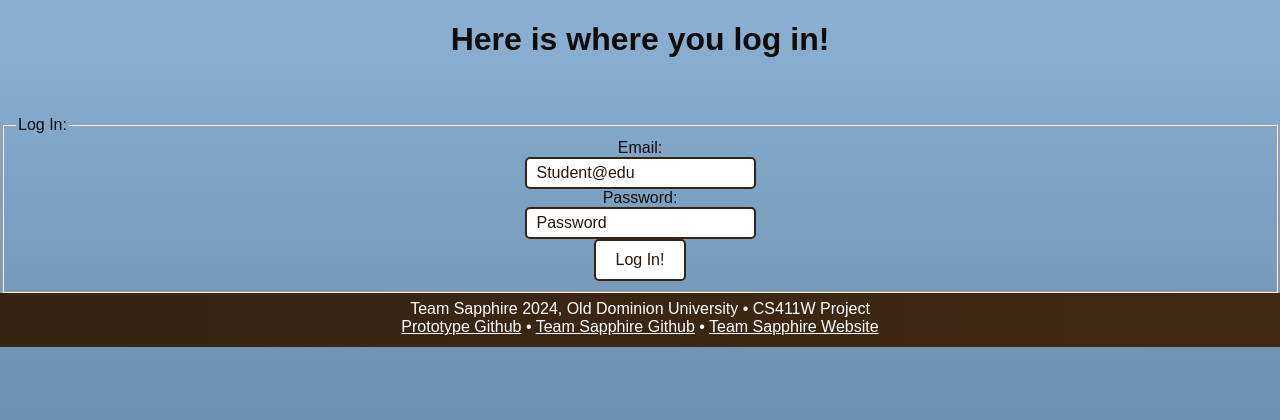
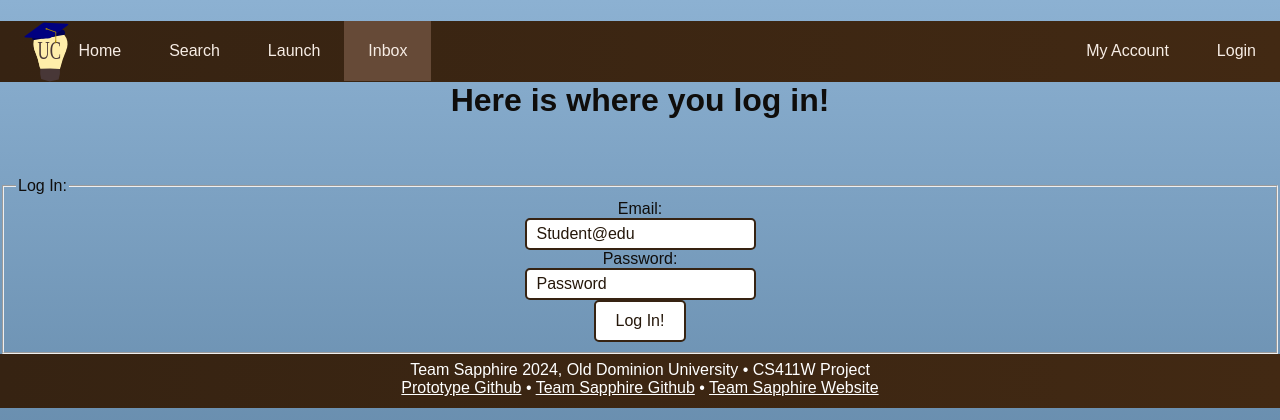
Before and after one commit to zwasique/F24-Sapphire, a Django app: template UConnect/database/templates/database/pages/login.html in a window 1280 px wide. Shown: the top 420 px of the page. Run offline with Django 5.2, Linux system fonts and the light colour scheme; the template is opened without the code that fills it, so the values that code supplies are empty.

Commit message:
going step by step added login url

```diff
--- a/UConnect/database/templates/database/pages/login.html
+++ b/UConnect/database/templates/database/pages/login.html
@@ -7,6 +7,16 @@
     <link rel="icon" type="image/x-icon" href="{% static '/images/logo.svg' %}">
 </head>
 <header>
+  <nav><div id="navbar">
+    <ul>
+      <li><a href="/home"><img src="{% static '/images/logo.svg' %}" alt="logo">Home</a></li>
+              <li><a href="/search">Search</a></li>
+      <li><a href="/launch">Launch</a></li>
+      <li class="active"><a href="/inbox">Inbox</a></li>
+      <li style="float:right"><a href="/login">Login</a></li>
+            <li style="float:right"><a href="/account">My Account</a></li>
+    </ul>
+</div></nav>
         <body>
             <h1 style="text-align:center;">Here is where you log in!</h1>
             <br><br>
--- a/UConnect/database/urls.py
+++ b/UConnect/database/urls.py
@@ -24,5 +24,5 @@ urlpatterns = [
     path('inbox/', views.inbox, name="inbox"),
     path('search/', views.search, name="search"),
     path('account/', views.account , name="account"),
-    path('', views.login, name="login"),
+    path('login/', views.login, name="login"),
 ]
```
